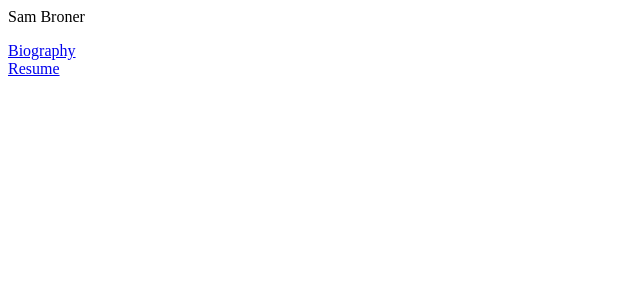
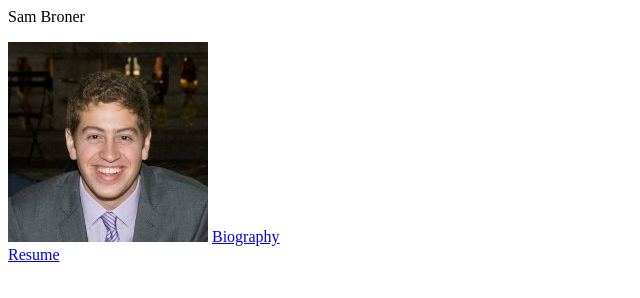
Before and after one commit to SamBroner727/SamBroner727.github.io, a plain HTML site: page index.html in a window 1280 px wide. Shown: the whole page, without its empty margins (0-640 px from the left). Drawn offline with Linux system fonts and the light colour scheme.

Commit message:
Added image dir and image

```diff
--- a/index.html
+++ b/index.html
@@ -6,7 +6,7 @@
         </head>
         <body>
                 <p>Sam Broner</p>
-
+                <img src="/images/sambroner.jpeg" alt="Picture of Sam Broner">
                 <a href="/bio.html">Biography</a>
                 <br>
                 <a href="/resume.html">Resume</a>
```
Also changed, not shown: images/sambroner.jpeg (renamed from images/sambroner.jpg).
